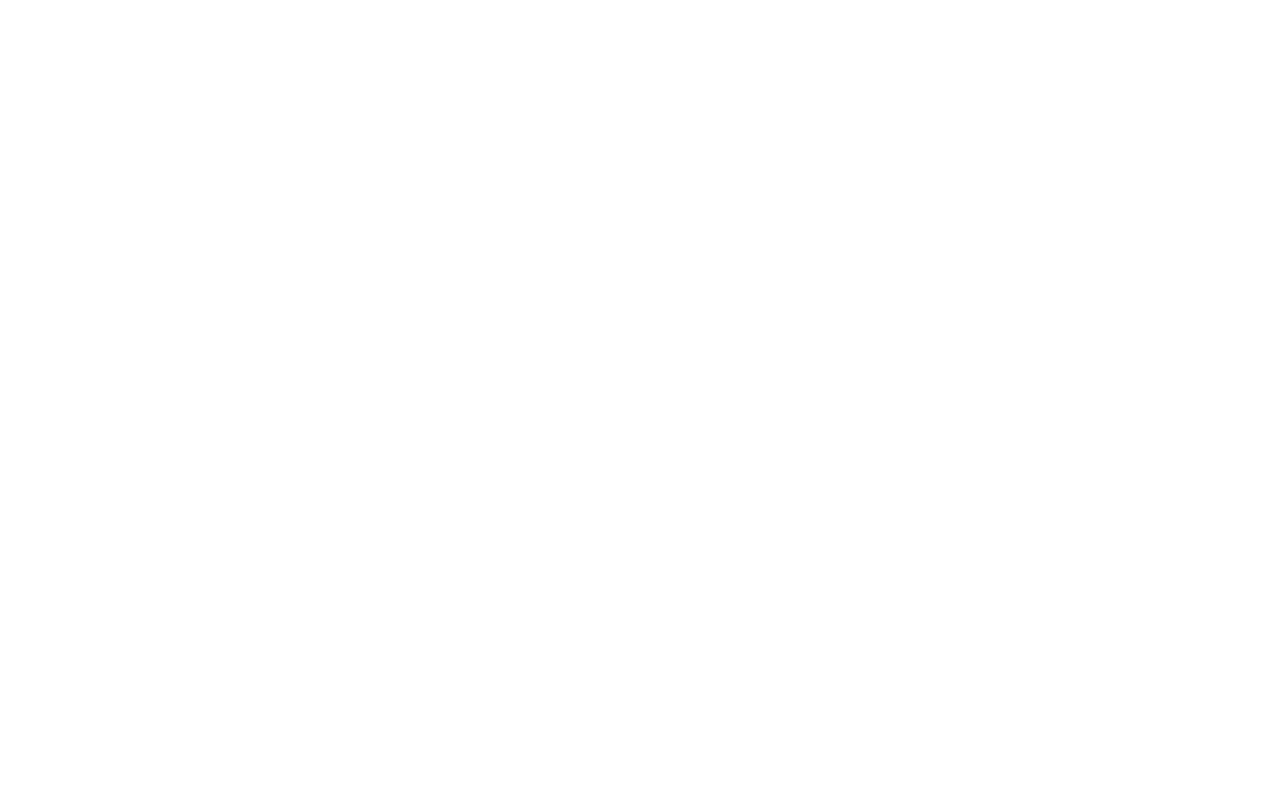
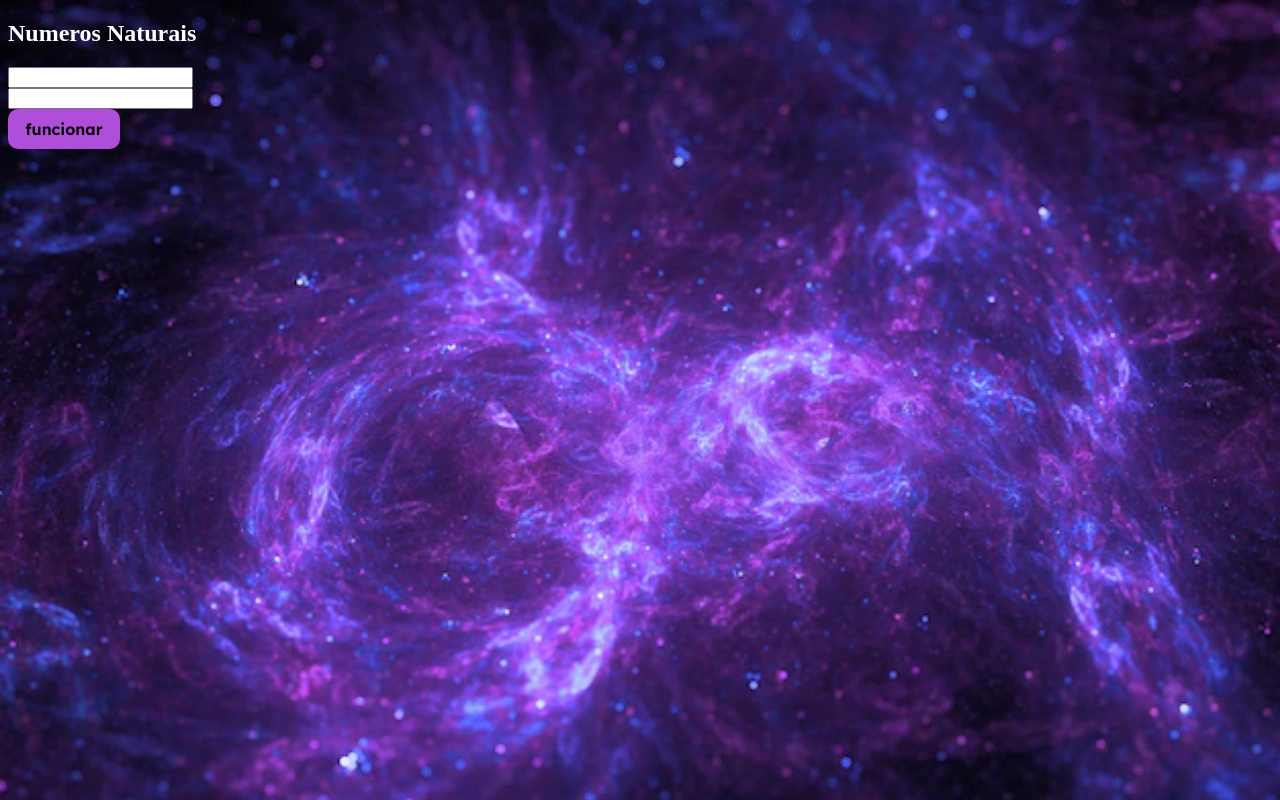
Before and after one commit to manuellashinee/prova-surpresa, a React (Create React App) app in the folder site/: page /exer9 in a window 1280 px wide. Before the commit this address had no page. Built offline with nearby package versions, Linux system fonts and the light colour scheme.

Commit message:
exercicio 9 e 10 feito, falta o 11

```diff
--- /dev/null
+++ b/site/src/pages/exer10/index.js
@@ -0,0 +1,50 @@
+import { useState } from 'react'
+import './index.scss'
+
+export default function Linha(){
+
+const [ qtd, setQtd] = useState();
+const [ resultado, setResultado] = useState([]);
+
+
+
+    function linhazinha(qtd){
+        let array = []
+        for(let cont = 1; cont <= qtd; cont++) {
+
+            array.push(" * ");
+            setResultado(array);
+        }
+    }
+
+    function resul(){
+        linhazinha(qtd);
+    }
+
+    return (
+
+        <section>
+            <h1>Asterisco</h1>
+
+
+            <div>
+                <input type='number' value={qtd}  onChange={e=>setQtd(e.target.value)}/>
+            </div>
+
+            {resultado.map(item =>
+
+            <div className='a'>
+
+              {item}
+
+              </div>
+
+          )}
+
+
+            <div>
+                <button onClick={resul}>Formar</button>
+            </div>
+        </section>
+    )
+}
--- /dev/null
+++ b/site/src/pages/exer11/index.js
@@ -0,0 +1,44 @@
+import { useState } from 'react'
+import './index.scss'
+
+export default function Retangulo() {
+    const [base, setBase] = useState();
+    const [altura, setAltura] = useState();
+    const [resp, setResp] = useState([]);
+
+    function quadrado (base, altura) {
+        let array = []
+        for(let linha = 1; linha < altura; linha++) {
+            for(let coluna = 1; coluna < base; coluna++ )
+            array.push(" * ");
+            setResp(array);
+        }
+    }
+    function ir (){
+        quadrado(base, altura);
+    }
+
+    return (
+        <section>
+        <div>
+            <p>Base</p>
+            <input type='number' value={base}  onChange={e=>setBase(e.target.value)}/>
+        </div>
+
+        {resp.map(item =>
+
+            <div className='a'>
+
+              {item}
+
+              </div>
+
+          )}
+        <div>
+            <p>Altura</p>
+            <input type='number' value={altura}  onChange={e=>setAltura(e.target.value)}/>
+        </div>
+                <button onClick={ir}>Calcular</button>
+        </section>
+    )
+}
--- /dev/null
+++ b/site/src/pages/exer9/index.js
@@ -0,0 +1,57 @@
+import { useState } from 'react';
+import './index.scss'
+
+export default function Naturais(){
+    const [inicio, SetInicio] = useState();
+    const [fim, SetFim] = useState();
+    const [resultado, setResultado] = useState([]);
+
+
+
+
+    function contarAte(inicio, fim) {
+
+            let arr= [];
+
+            for(let i = inicio; i <= fim; i++){
+                arr.push(i);
+                setResultado(arr);
+            }
+
+    }
+
+    function addLista(){
+       contarAte(inicio,fim)
+    }
+
+    return(
+
+        <section>
+            <h1>Numeros Naturais</h1>
+            <div>
+                <input type='number' value={inicio} onChange={e=>SetInicio(e.target.value)}/>
+            </div>
+            <div>
+                <input type='number' value={fim} onChange={e=>SetFim(e.target.value)}/>
+            </div>
+
+
+
+            {resultado.map(item =>
+
+              <div>
+
+                {item}
+
+                </div>
+
+            )}
+
+
+
+         <div>
+            <button onClick={addLista}>funcionar</button>
+         </div>
+        </section>
+    )
+}
--- a/site/src/pages/home/index.js
+++ b/site/src/pages/home/index.js
@@ -21,32 +21,34 @@
 
             <div className='principal'>
                 <div className='harry'>
-                    <div className='primeira'>
+
                         <button className='salvar-botao'><Link className='texto' to='/exer1'><p className='o'>FUNÇÃO 1</p></Link></button>
-                    </div>
 
-                    <div className='primeira'>
+
+
                         <button className='salvar-botao'><Link className='texto' to='/exer2'><p className='o'>FUNÇÃO 2</p></Link></button>
-                    </div>
-                    <div className='primeira'>
+
+
                         <button className='salvar-botao'><Link className='texto' to='/exer3'><p className='o'>FUNÇÃO 3</p></Link></button>
-                    </div>
-                    <div className='primeira'>
+
                         <button className='salvar-botao'><Link className='texto' to='/exer4'><p className='o'>FUNÇÃO 4</p></Link></button>
-                    </div>
-                    <div className='primeira'>
+
                         <button className='salvar-botao'><Link className='texto' to='/exer5'><p className='o'>FUNÇÃO 5</p></Link></button>
-                    </div>
-                    <div className='primeira'>
+
                         <button className='salvar-botao'><Link className='texto' to='/exer6'><p className='o'>FUNÇÃO 6</p></Link></button>
-                    </div>
 
-                    <div className='primeira'>
                         <button className='salvar-botao'><Link className='texto' to='/exer7'><p className='o'>FUNÇÃO 7</p></Link></button>
-                    </div>
-                    <div className='primeira'>
+
                         <button className='salvar-botao'><Link className='texto' to='/exer8'><p className='o'>FUNÇÃO 8</p></Link></button>
-                    </div>
+
+                        <button className='salvar-botao'><Link className='texto' to='/exer9'><p className='o'>FUNÇÃO 9</p></Link></button>
+
+
+                        <button className='salvar-botao'><Link className='texto' to='/exer10'><p className='o'>FUNÇÃO 10</p></Link></button>
+
+                        <button className='salvar-botao'><Link className='texto' to='/exer11'><p className='o'>FUNÇÃO 11</p></Link></button>
+
+
 
 
 
--- a/site/src/pages/home/index.scss
+++ b/site/src/pages/home/index.scss
@@ -1,4 +1,4 @@
-.container {
+body {
     background-image: url('../../../public/images/nuvem-galaxia.webp');
     background-repeat: no-repeat;
     background-size: cover;
@@ -41,9 +41,19 @@
     border-radius: 1em;
 }
 
+h1{
+    color: white;
+}
 
+p{
+    color: white;
+}
 
-.salvar-botao {
+.a {
+    color: white;
+}
+
+button {
     font-family:'Bold';
     font-size: 1em;
     background-color: #AE4EDB;
@@ -63,6 +73,7 @@
     text-decoration: none;
 }
 
+
 .o:hover {
     color: #000;
     transition: 0.2s;
--- a/site/src/routes.js
+++ b/site/src/routes.js
@@ -8,6 +8,9 @@
 import Gasolina from './pages/exer5';
 import Orcamento from './pages/exer7';
 import Ingressos from './pages/exer8';
+import Naturais from './pages/exer9';
+import Linha from './pages/exer10';
+import Retangulo from './pages/exer11';
 
 export default function Rotas (){
   return(
@@ -23,6 +26,9 @@
       <Route path='/exer6' element={<Temperatura/>}/>
       <Route path='/exer7' element={<Orcamento/>}/>
       <Route path='/exer8' element={<Ingressos/>}/>
+      <Route path='/exer9' element={<Naturais/>}/>
+      <Route path='/exer10' element={<Linha/>}/>
+      <Route path='/exer11' element={<Retangulo/>}/>
   </Routes>
   </BrowserRouter>
   );
```
Also changed, not shown: site/src/pages/exer10/index.scss (added), site/src/pages/exer11/index.scss (added), site/src/pages/exer9/index.scss (added).
